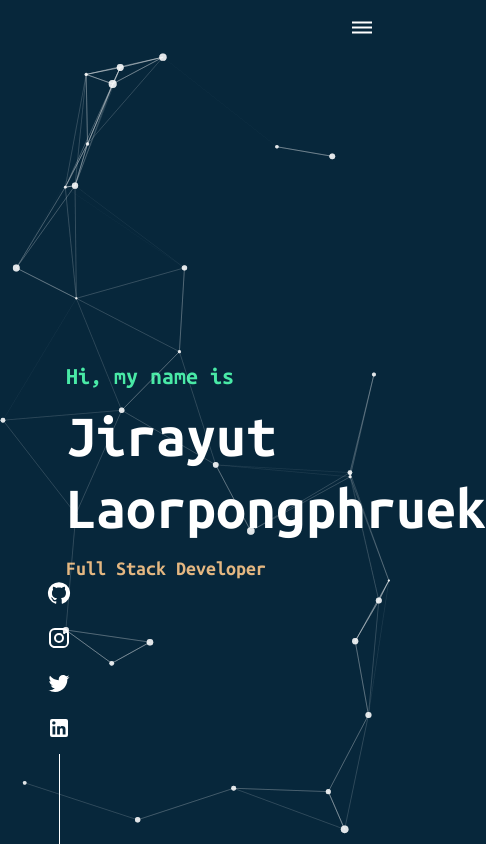
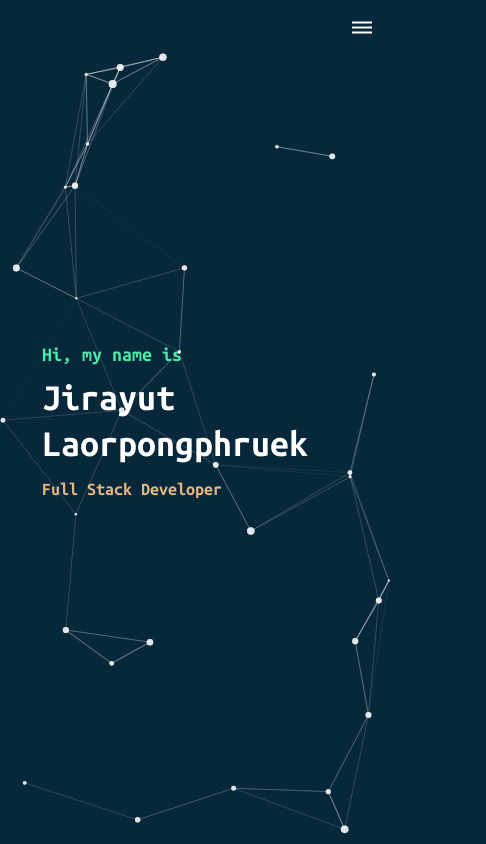
Before and after one commit to Jirayut-l/PortfolioByReact, a React (Create React App) app: page / in a window 390 px wide. Shown: the top 844 px of the page, 486 px wide, since content can reach past the window. Built offline with nearby package versions, Linux system fonts and the light colour scheme.

Commit message:
edit responsive and layout

```diff
--- a/src/common/theme.ts
+++ b/src/common/theme.ts
@@ -22,14 +22,12 @@ export const theme = createTheme({
         fontFamily: ['Ubuntu Mono', 'monospace'].join(','),
         subtitle1: {
             fontFamily: ['Manrope', 'sans-serif'].join(','),
-            fontSize: 20
         }
     },
     components: {
         MuiButton: {
             styleOverrides: {
                 root: {
-                    fontSize: '1.25rem',
                     textTransform: 'none',
                     backgroundColor: 'transparent',
                 },
--- a/src/components/About.tsx
+++ b/src/components/About.tsx
@@ -14,7 +14,7 @@ const About = () => {
                     </Typography>
                 </Box>
 
-                <Grid container spacing={{xs: 5}}>
+                <Grid container rowSpacing={1} columnSpacing={{ xs: 1, sm: 2, md: 3 }}>
                     <Grid item xs={12} md={8} order={{xs: 2, md: 1}}>
                         <Typography variant="subtitle1" color="textPrimary">
                             &nbsp;&nbsp;I am developer. My coding guideline is
@@ -25,8 +25,8 @@ const About = () => {
                         </Typography>
                     </Grid>
                     <Grid item xs={12} md={4} order={{xs: 1, md: 2}}>
-                        <Box display="flex" height="100%" justifyContent="center" alignItems="center">
-                            <Avatar  src={`${process.env.PUBLIC_URL}/images/profile.jpg`} alt="my" sx={{width: 250, height: 250}}/>
+                        <Box display="flex" height="100%" justifyContent="center" alignContent="center">
+                            <Avatar src={`${process.env.PUBLIC_URL}/images/profile.jpg`} alt="my" sx={{width: 200, height: 200}}/>
                         </Box>
                     </Grid>
                 </Grid>
--- a/src/components/SocialMediaMenu.tsx
+++ b/src/components/SocialMediaMenu.tsx
@@ -4,19 +4,20 @@ import GitHubIcon from '@mui/icons-material/GitHub';
 import InstagramIcon from '@mui/icons-material/Instagram';
 import LinkedInIcon from '@mui/icons-material/LinkedIn';
 import TwitterIcon from '@mui/icons-material/Twitter';
+import {Box} from '@mui/material';
 
 const useStyles = makeStyles(socialMediaMenu());
 const SocialMediaMenu = () => {
     const classes = useStyles();
     return (
-        <div className={classes.menu}>
+        <Box className={classes.menu} sx={{display: {xs: 'none', md: 'block'}}}>
             <ul className={classes.ul}>
                 <li><GitHubIcon/></li>
                 <li><InstagramIcon/></li>
                 <li><TwitterIcon/></li>
                 <li><LinkedInIcon/></li>
             </ul>
-        </div>
+        </Box>
     )
 };
 
--- a/src/index.tsx
+++ b/src/index.tsx
@@ -4,11 +4,12 @@ import './index.css';
 import App from './App';
 import reportWebVitals from './reportWebVitals';
 import theme from './common/theme';
-import { ThemeProvider } from '@mui/material/styles';
+import {responsiveFontSizes, ThemeProvider} from '@mui/material/styles';
 import {CssBaseline} from '@mui/material';
 
+
 ReactDOM.render(
-    <ThemeProvider  theme={theme}>
+    <ThemeProvider  theme={responsiveFontSizes(theme)}>
         <CssBaseline />
         <App/>
     </ThemeProvider >,
--- a/src/theme/singlepage.ts
+++ b/src/theme/singlepage.ts
@@ -1,14 +1,21 @@
 import {createStyles} from '@mui/styles';
+import {Theme} from '@mui/material';
 
-const componentStyles = () => createStyles({
+
+const componentStyles = (theme: Theme) => createStyles({
     line: {
         height: '100%',
         background: `url(${process.env.PUBLIC_URL}/images/line.png)`,
         backgroundSize: 'contain',
         backgroundRepeat: 'no-repeat',
     },
-    content:{
-        padding:'50px'
+    content: {
+        [theme.breakpoints.up('xs')]: {
+            padding: '0px 26px'
+        },
+        [theme.breakpoints.up('md')]: {
+            padding: '0px 76px'
+        },
     }
 });
 export default componentStyles;
```
